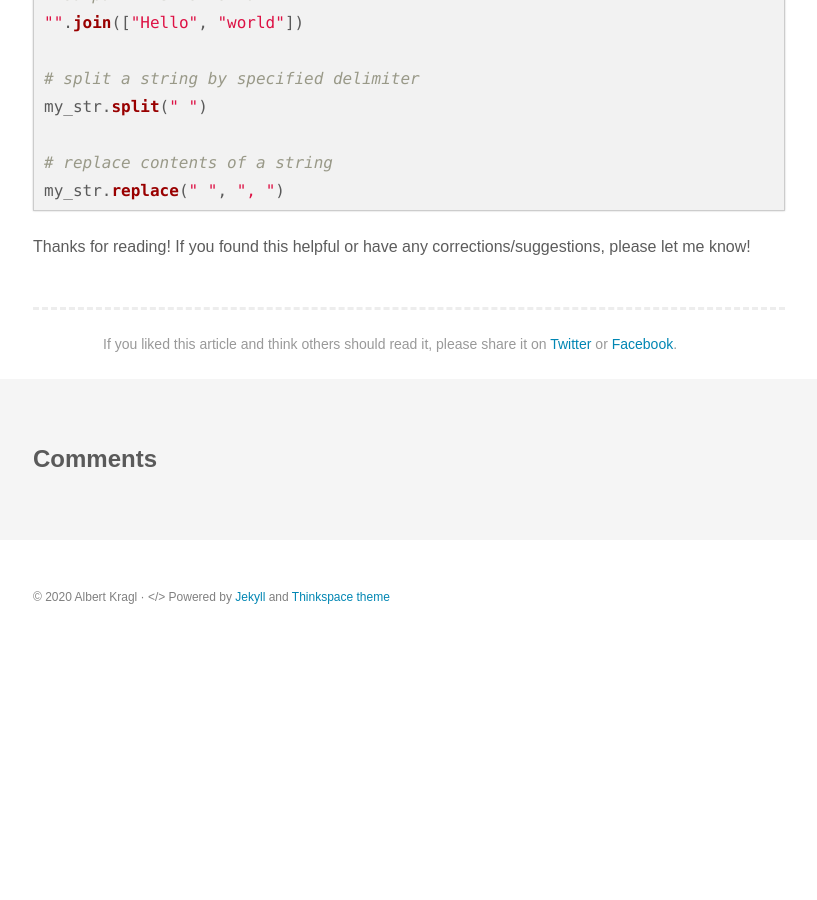
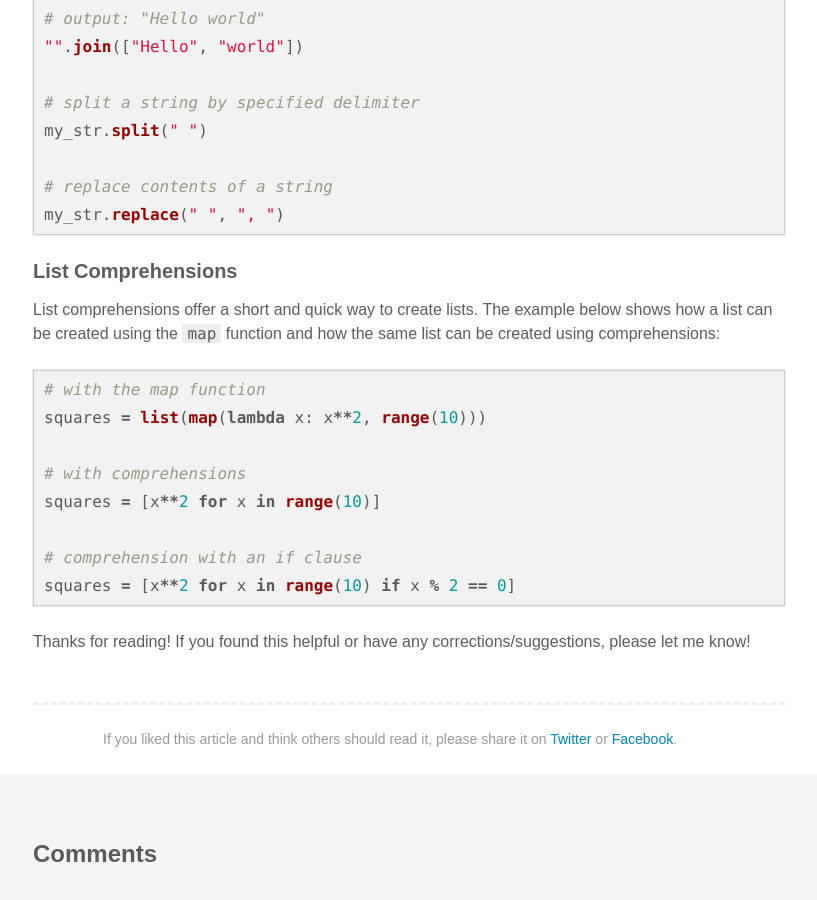
Before and after one commit to kraglalbert/kraglalbert.github.io, a Jekyll site: the page built from _posts/2020-05-10-python-reference-technical-interviews.md, in a window 1280 px wide and 900 px high, scrolled down 8853 px. Shown: the whole window, without its empty margins (231-1048 px from the left). Built offline with Jekyll 4.4.1, drawn with Linux system fonts in a browser that asks for light colours; some web fonts are replaced; comment, search, counter and statistics services are not loaded; before the commit the page ends 9507 px from its top, so only the background shows below that.

Commit message:
Add list comprehensions to python reference post

````diff
--- a/_posts/2020-05-10-python-reference-technical-interviews.md
+++ b/_posts/2020-05-10-python-reference-technical-interviews.md
@@ -22,6 +22,7 @@ reading_time: 3
    - [Custom Sort Function](#custom-sort-function)
    - [Lambdas](#lambdas)
    - [String Operations](#string-operations)
+   - [List Comprehensions](#list-comprehensions)
 
 **Last updated:** May 10th, 2020
 
@@ -443,4 +444,22 @@ my_str.split(" ")
 my_str.replace(" ", ", ")
 ```
 
+#### List Comprehensions
+
+List comprehensions offer a short and quick way to create lists. The example below shows how a list can be created using the `map` function and how the same list can be created using comprehensions:
+
+```python
+# with the map function
+
+squares = list(map(lambda x: x**2, range(10)))
+
+# with comprehensions
+
+squares = [x**2 for x in range(10)]
+
+# comprehension with an if clause
+
+squares = [x**2 for x in range(10) if x % 2 == 0]
+```
+
 Thanks for reading! If you found this helpful or have any corrections/suggestions, please let me know!
````
Also changed, not shown: 1 other file.
